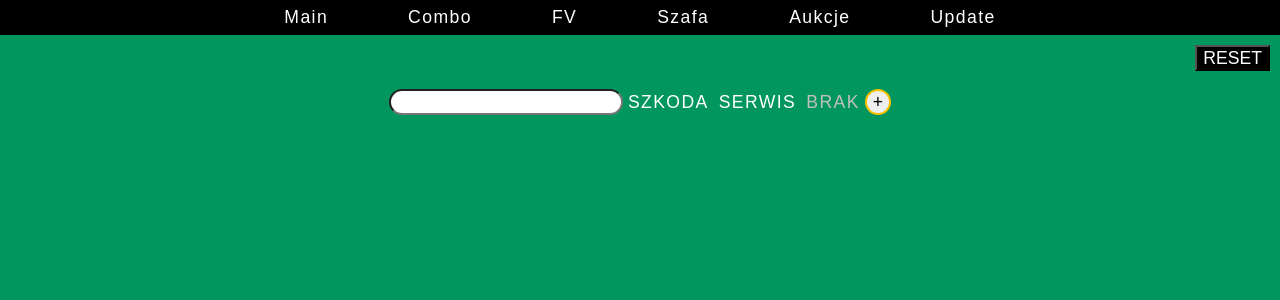
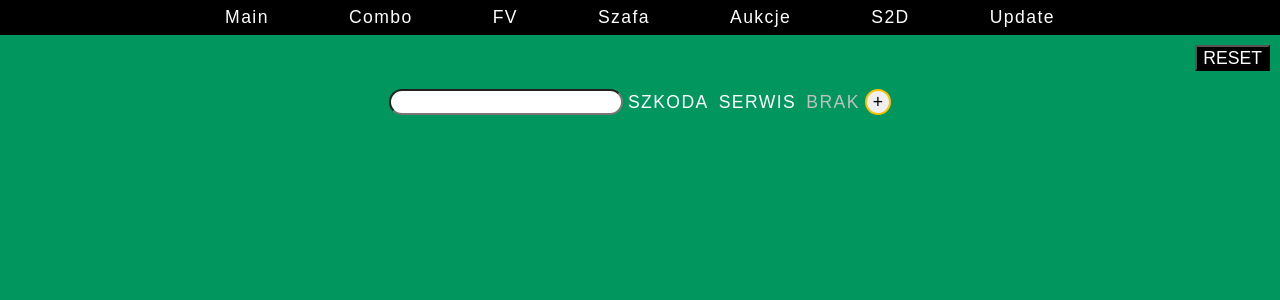
Before and after one commit to KubaTuta/Invoices, a React (Create React App) app: page /keyRack in a window 1280 px wide. Shown: the top 300 px of the page. Built offline with nearby package versions, Linux system fonts and the light colour scheme; a web font is replaced by a local one.

Commit message:
new module added

```diff
--- a/src/App.js
+++ b/src/App.js
@@ -7,6 +7,7 @@ import Invoices from "./features/Invoices";
 import { useState } from "react";
 import KeyRack from "./features/KeyRack";
 import AuctionLoss from "./features/AuctionLoss";
+import S2D from "./features/S2D";
 
 function App() {
   const [plates, setPlates] = useState([""]);
@@ -60,6 +61,12 @@ function App() {
         </LinkDiv>
         <LinkDiv>
           <StyledNavLink
+            to="/S2D"
+
+          >S2D</StyledNavLink>
+        </LinkDiv>
+        <LinkDiv>
+          <StyledNavLink
             to="/update"
             onClick={() => cleaningHandler("/update")}
           >
@@ -80,6 +87,7 @@ function App() {
         <Route path="/fv" element={<Invoices />} />
         <Route path="/keyRack" element={<KeyRack />} />
         <Route path="/auctionLoss" element={<AuctionLoss />} />
+        <Route path="/S2D" element={<S2D />} />
         <Route path="/update" element={<Update />} />
       </Routes>
     </>
```
